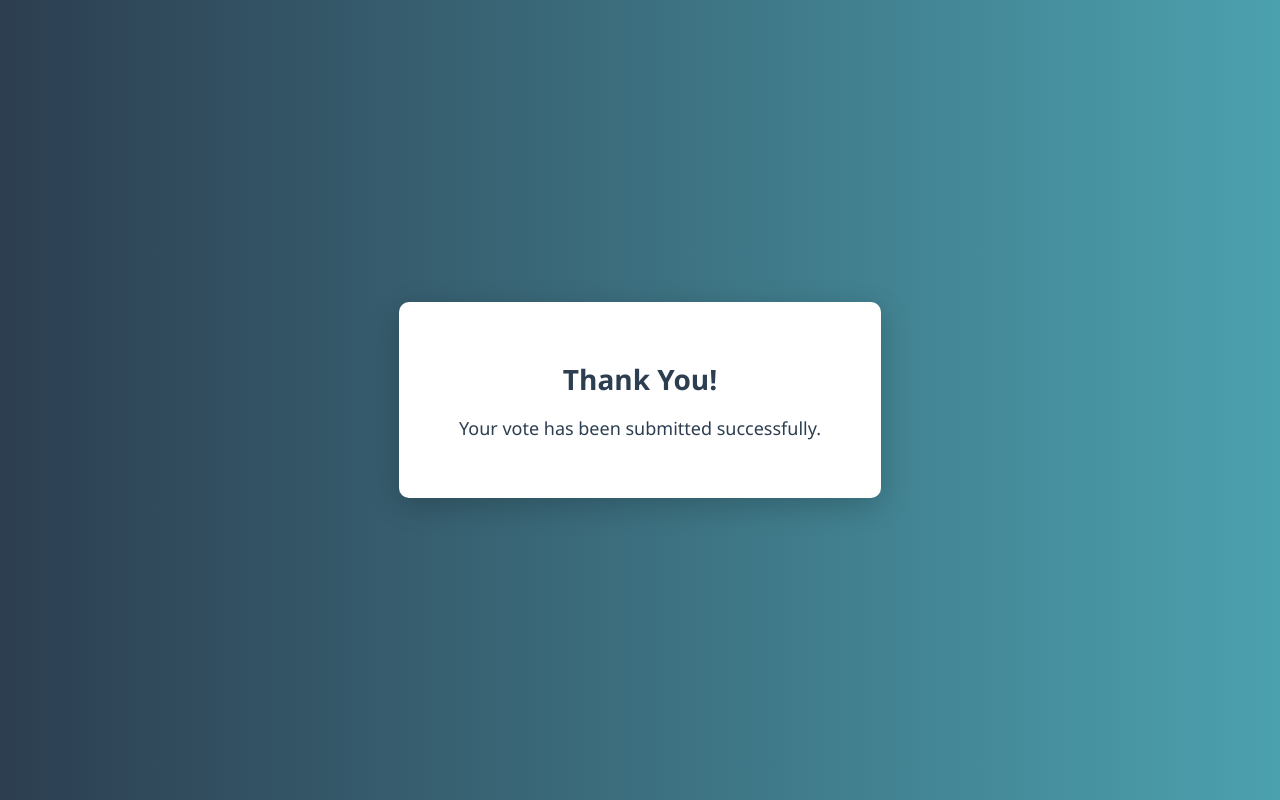
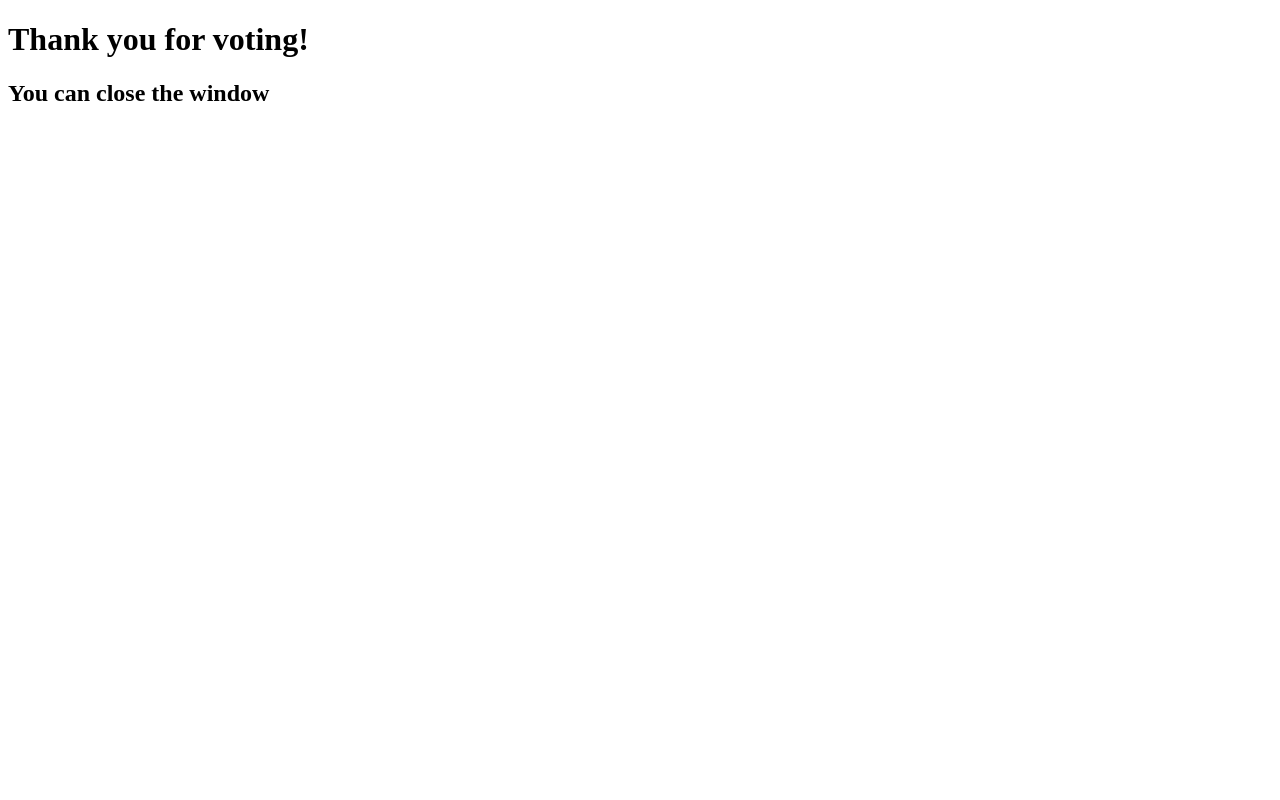
Before and after one commit to Noam-Barzilay/Voting-System, a Flask app: page /last_page in a window 1280 px wide. Run offline with Flask 3, Linux system fonts and the light colour scheme.

Commit message:
no style Update last_screen.html

```diff
--- a/templates/last_screen.html
+++ b/templates/last_screen.html
@@ -1,43 +1,7 @@
 <!DOCTYPE html>
-<html lang="en">
 <head>
-  <meta charset="UTF-8">
-  <title>Voting Complete</title>
-  <style>
-    body {
-      margin: 0;
-      height: 100vh;
-      background: linear-gradient(to right, #2c3e50, #4ca1af);
-      display: flex;
-      justify-content: center;
-      align-items: center;
-      font-family: 'Segoe UI', Tahoma, Geneva, Verdana, sans-serif;
-      color: white;
-    }
-
-    .box {
-      background: white;
-      padding: 40px 60px;
-      border-radius: 10px;
-      box-shadow: 0px 8px 30px rgba(0, 0, 0, 0.2);
-      color: #2c3e50;
-      text-align: center;
-    }
-
-    .box h1 {
-      margin-bottom: 10px;
-      font-size: 28px;
-    }
-
-    .box p {
-      font-size: 18px;
-    }
-  </style>
+    <title>Last page</title>
+    <h1>Thank you for voting!</h1>
+    <h2>You can close the window</h2>
 </head>
-<body>
-  <div class="box">
-    <h1>Thank You!</h1>
-    <p>Your vote has been submitted successfully.</p>
-  </div>
-</body>
 </html>
```
